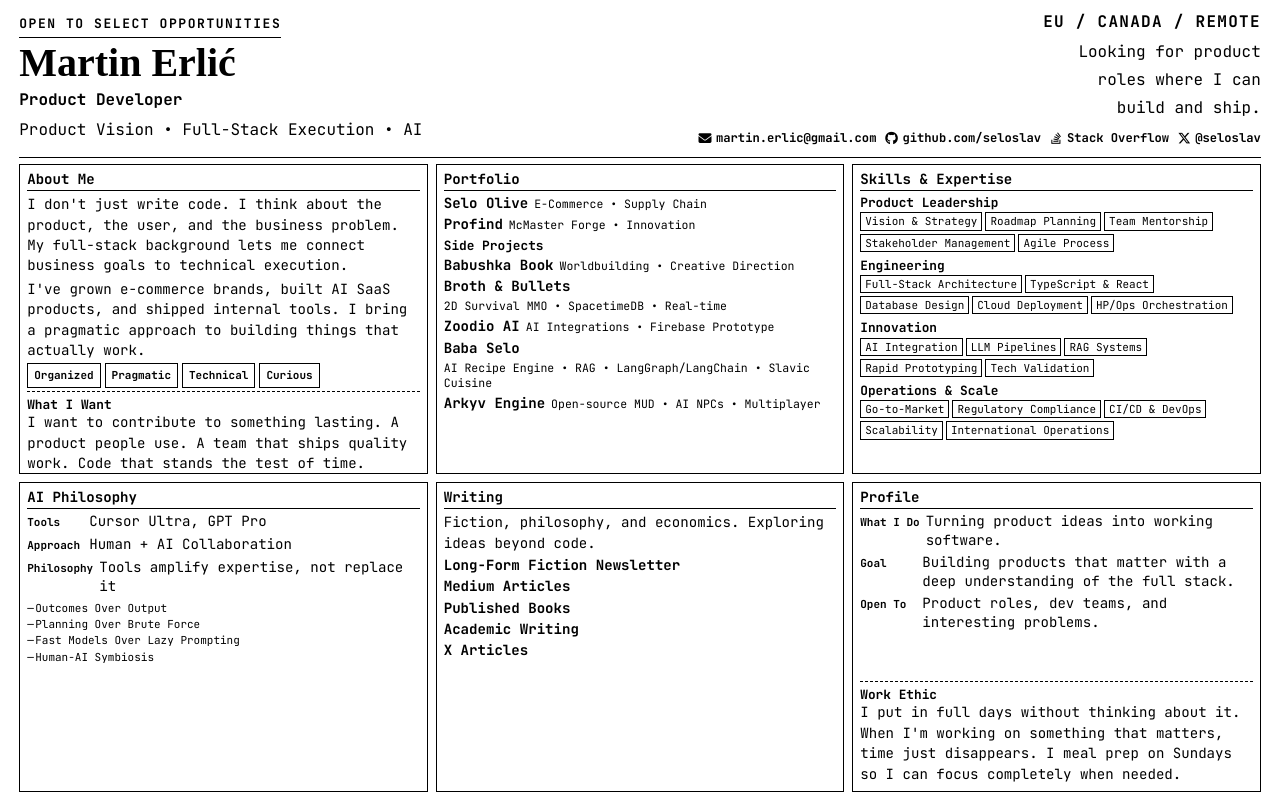
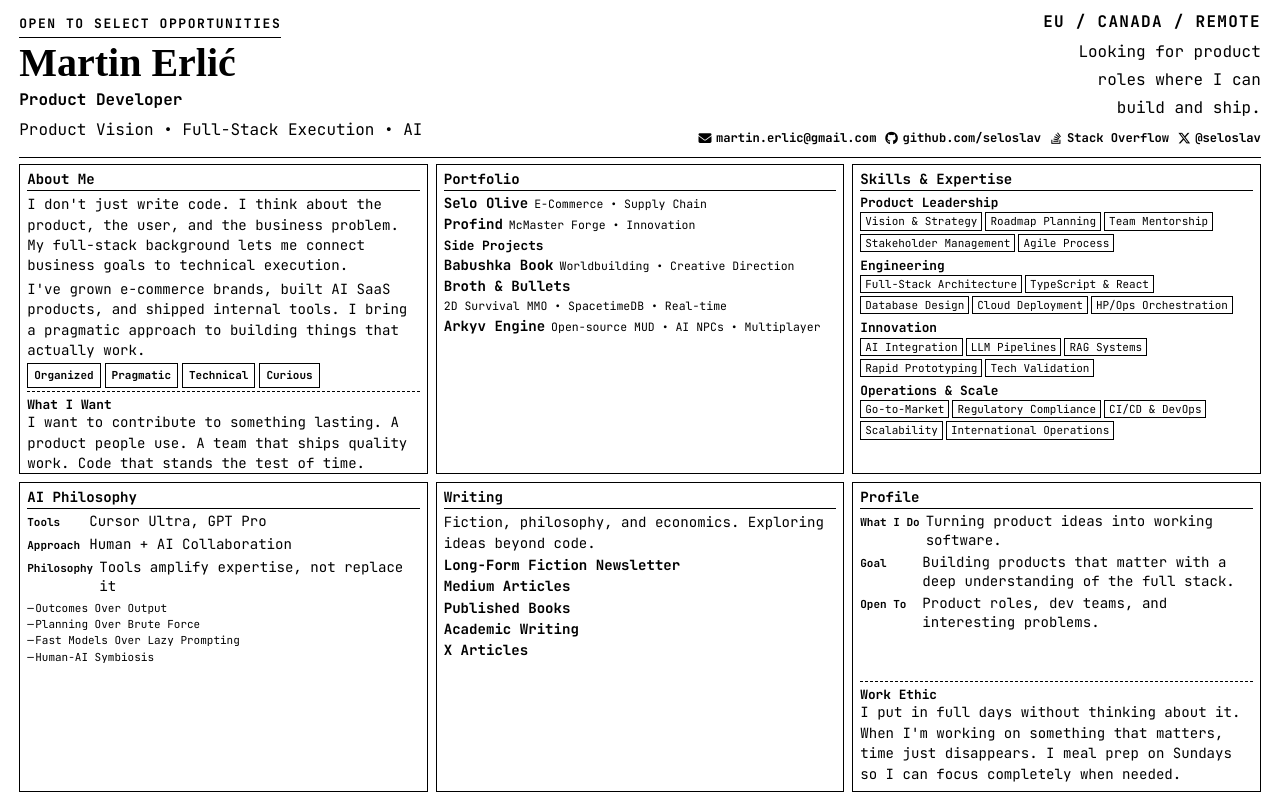
Before and after one commit to SeloSlav/my-resume, a Next.js app: page / in a window 1280 px wide. Built offline with nearby package versions, Linux system fonts and the light colour scheme.

Commit message:
Update Arkyv links to GitHub repository

```diff
--- a/app/page.tsx
+++ b/app/page.tsx
@@ -13,9 +13,7 @@
 const rndLinks = [
   { key: 'babushka', url: 'https://www.babushkabook.com' },
   { key: 'broth', url: 'https://github.com/SeloSlav/2d-multiplayer-survival-mmorpg' },
-  { key: 'zoodio', url: 'https://www.zoodio.ai' },
-  { key: 'babaSelo', url: 'https://babaselo.com' },
-  { key: 'arkyv', url: 'https://arkyv.org' },
+  { key: 'arkyv', url: 'https://github.com/SeloSlav/arkyv-engine' },
 ] as const;
 
 const contactLinks = [
```
Also changed, not shown: public/resume.md (+1 -1 lines).
